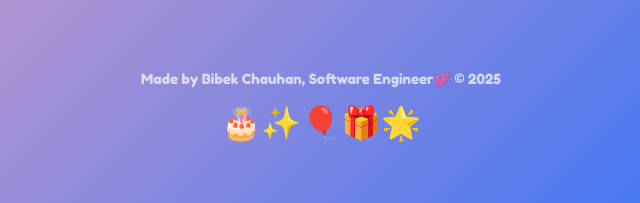
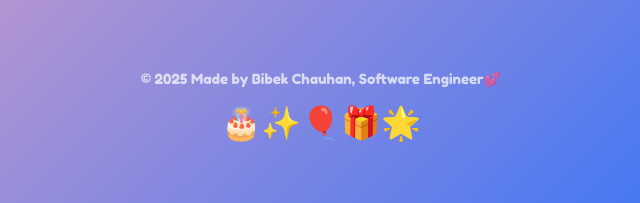
Before and after one commit to chauhanbibek100/birthdaySurprise, a plain HTML site: page index.html in a window 1280 px wide. Shown: the part 1473-1676 px from the top of the page, 319-959 px from the left. Drawn offline with Linux system fonts and the light colour scheme.

Commit message:
index.html

```diff
--- a/index.html
+++ b/index.html
@@ -648,7 +648,7 @@
         <!-- Footer -->
         <footer id="footer-section" class="opacity-0 transition-all text-center py-8">
             <p style="color: rgba(255,255,255,0.7); font-size: 0.875rem;">
-                Made by Bibek Chauhan, Software Engineer💕 &copy; 2025
+               &copy; 2025 Made by Bibek Chauhan, Software Engineer💕
             </p>
             <div class="mt-4" style="font-size: 2rem;">
                 🎂✨🎈🎁🌟
```
